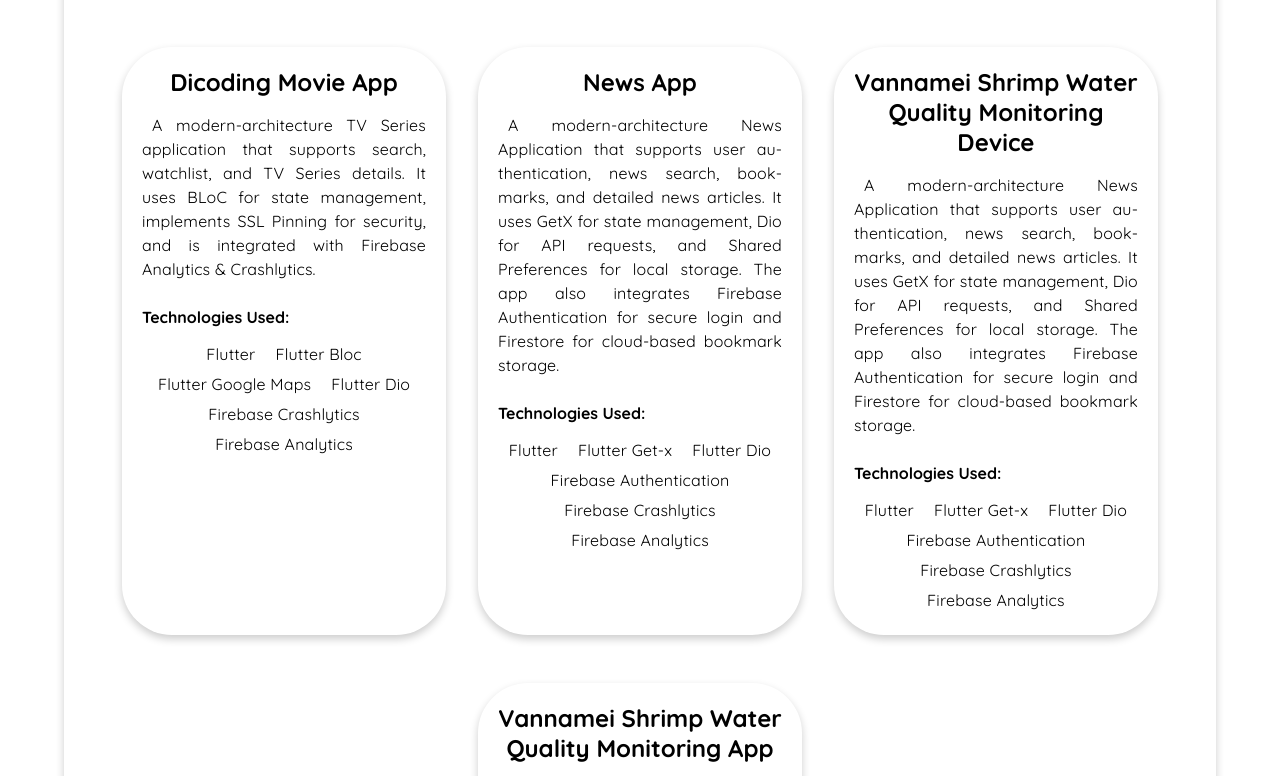
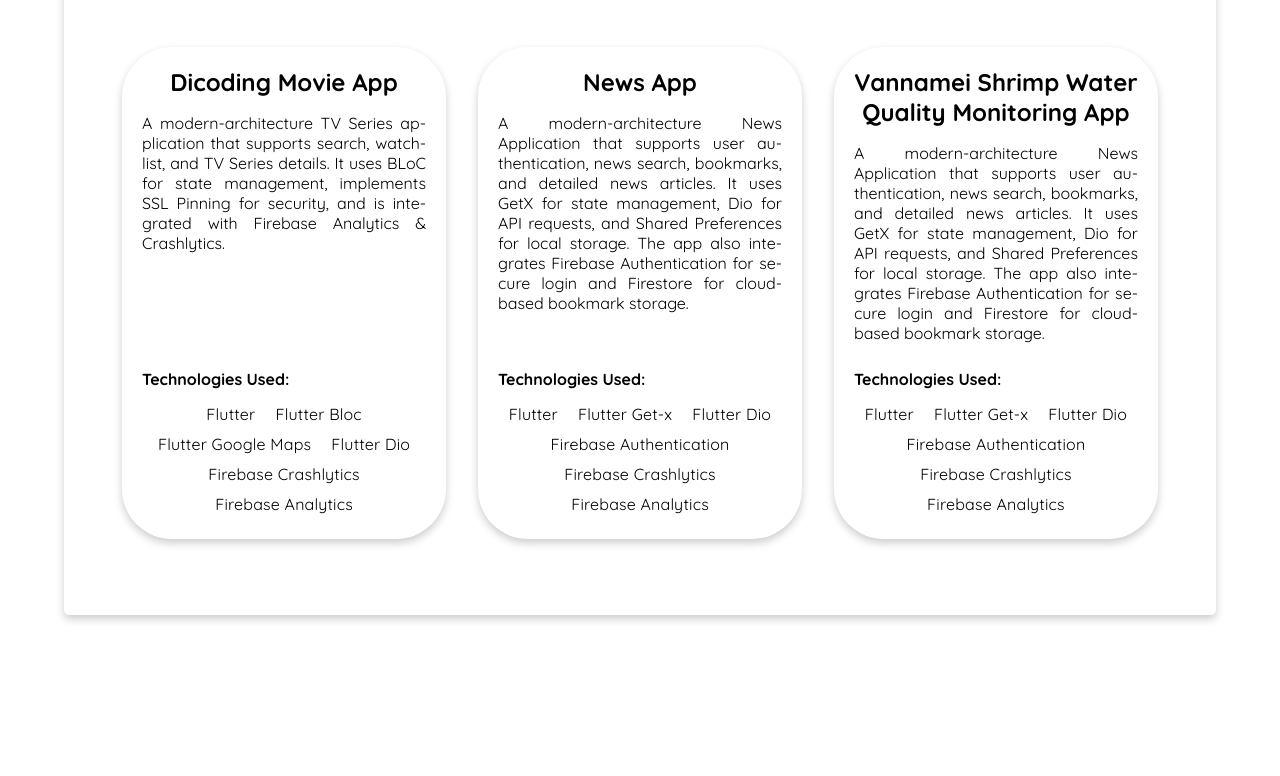
Before and after one commit to laurensiusyuda/portofolio, a plain HTML site: page index.html in a window 1280 px wide. Shown: the part 1530-2306 px from the top of the page. After the commit the page ends 2177 px from the top, so only its background shows below. Drawn offline with Linux system fonts and the light colour scheme.

Commit message:
fix : update project card view

```diff
--- a/index.html
+++ b/index.html
@@ -29,6 +29,7 @@
     <!-- ! main -->
     <main class="main-container">
       <div class="content">
+
         <!-- ! Profile -->
         <article class="card" id="profile">
           <div class="main-image-profile">
@@ -62,6 +63,7 @@
             </p>
           </div>
         </article>
+
         <!-- ! Experience -->
         <article  class="card" id="experience">
           <div class="experience-content">
@@ -118,6 +120,7 @@
             </div>
           </div>
         </article>
+
         <!-- ! Project -->
         <article class="card" id="projects">
           <div class="project-content">
@@ -176,28 +179,6 @@
                 <h2>
                   <a href="https://github.com/laurensiusyuda/News-App" class="link-flash"
                   target="_blank">
-                  Vannamei Shrimp Water Quality Monitoring Device
-                </a>
-                </h2>
-                <p>
-                  A modern-architecture News Application that supports user authentication, news search, bookmarks, and detailed news articles. It uses GetX for state management, Dio for API requests, and Shared Preferences for local storage. The app also integrates Firebase Authentication for secure login and Firestore for cloud-based bookmark storage.
-                </p>
-                <div class="project-technologies">
-                  <span class="title-tech"><strong>Technologies Used:</strong></span>
-                  <ul>
-                    <li>Flutter</li>
-                    <li>Flutter Get-x</li>
-                    <li>Flutter Dio</li>
-                    <li>Firebase Authentication</li>
-                    <li>Firebase Crashlytics</li>
-                    <li>Firebase Analytics</li>
-                  </ul>
-                </div>
-              </div>
-              <div class="project-card">
-                <h2>
-                  <a href="https://github.com/laurensiusyuda/News-App" class="link-flash"
-                  target="_blank">
                   Vannamei Shrimp Water Quality Monitoring App
                 </a>
                 </h2>
@@ -217,6 +198,7 @@
                 </div>
             </div>
           </div>
+          </div>
         </article>
       </div>
     </main>
--- a/style/style.css
+++ b/style/style.css
@@ -1,11 +1,11 @@
-/* Global Reset and Box Sizing */
+/* ! Global Reset and Box Sizing */
 *, *::before, *::after {
     box-sizing: border-box;
     margin: 0;
     padding: 0;
 }
 
-/* Base Styles */
+/* ! Base Styles */
 body {
     font-family: 'Quicksand', sans-serif;
     min-height: 100vh;
@@ -13,7 +13,7 @@ body {
     flex-direction: column;
 }
 
-/* Header Styles */
+/* ! Header Styles */
 .header-container {
     position: sticky;
     top: 0;
@@ -47,7 +47,7 @@ body {
     color: white;
 }
 
-/* Main Content Styles */
+/* ! Main Content Styles */
 .main-container {
     padding: 2rem 4rem;
 }
@@ -78,7 +78,6 @@ body {
     flex-direction: column;
 }
 
-/* Typography */
 .main-description-profile h1 {
     font-size: 2rem;
     letter-spacing: 2px;
@@ -99,7 +98,7 @@ body {
     letter-spacing: 0.2px;
 }
 
-/* Skills List */
+/* ! Skills List */
 .skills {
     display: flex;
     justify-content: center;
@@ -122,7 +121,7 @@ body {
     cursor: pointer;
 }
 
-/* Experience */
+/* ! Experience */
 .experience-content {
     display: flex;
     flex-direction: column;
@@ -155,7 +154,7 @@ body {
     letter-spacing: 0.2px;
 }
 
-/* Logo */
+/* ! Logo */
 .logo_indomaret,
 .logo_dicoding ,
 .dream_kernel,
@@ -167,7 +166,7 @@ body {
     object-fit: contain;
 }
 
-/* Projects */
+/* ! Projects */
 .project-content{
     flex: 1;
     display: flex;
@@ -206,19 +205,18 @@ body {
 }
 
 .project-card p {
-    letter-spacing: 0.2px;
-    text-indent: 10px;
     text-align: justify;
-    line-height: 1.5;
-    word-spacing: 0%;
+    word-spacing: normal;
     hyphens: auto;
+    text-justify: inter-word;
+    flex-grow: 1;
 }
 
 .project-technologies {
     display: flex;
     align-items: center;
-    gap: 2px;
     flex-wrap: wrap;
+    align-self: flex-start;
 }
 
 .title-tech {
```
